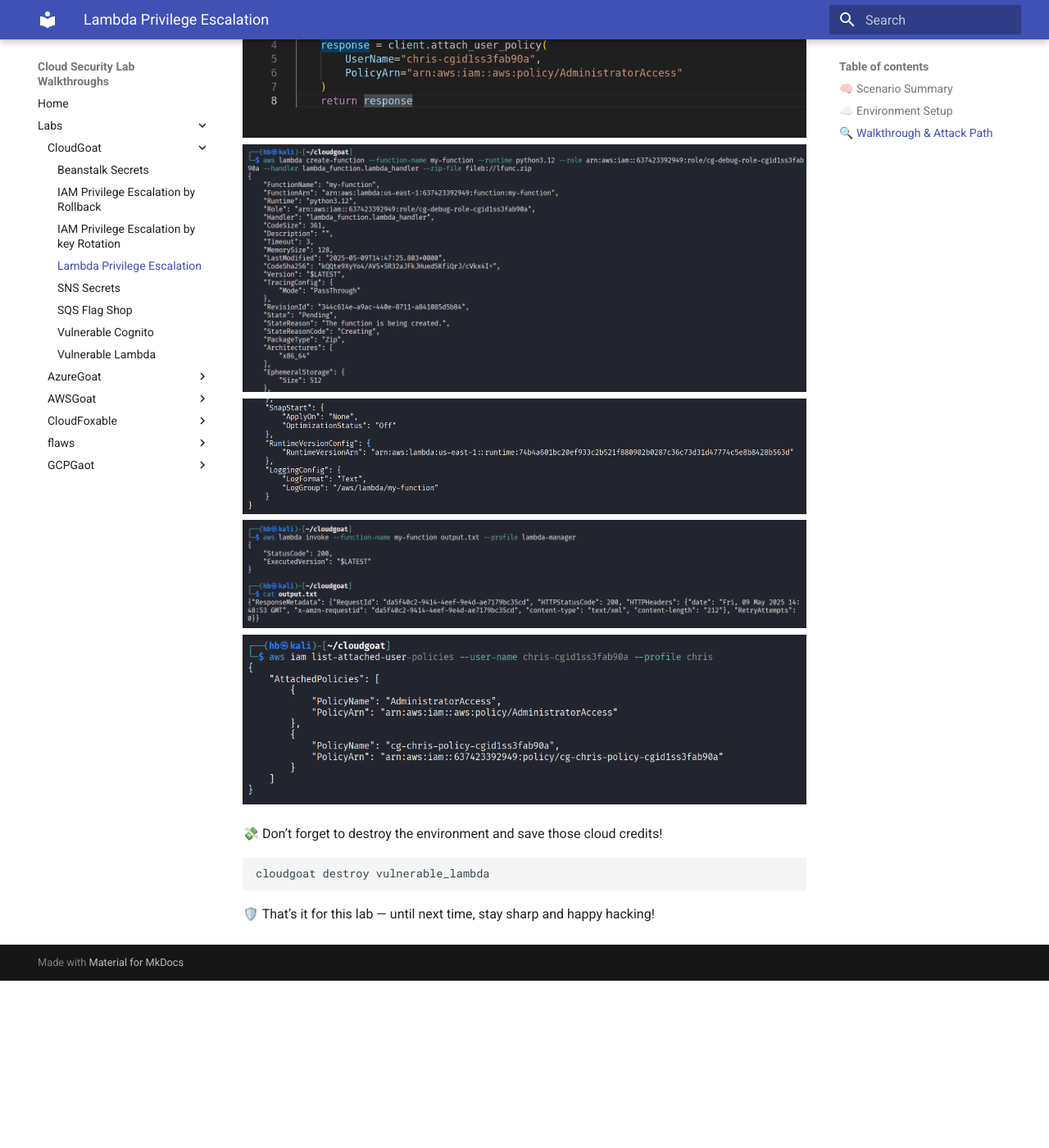
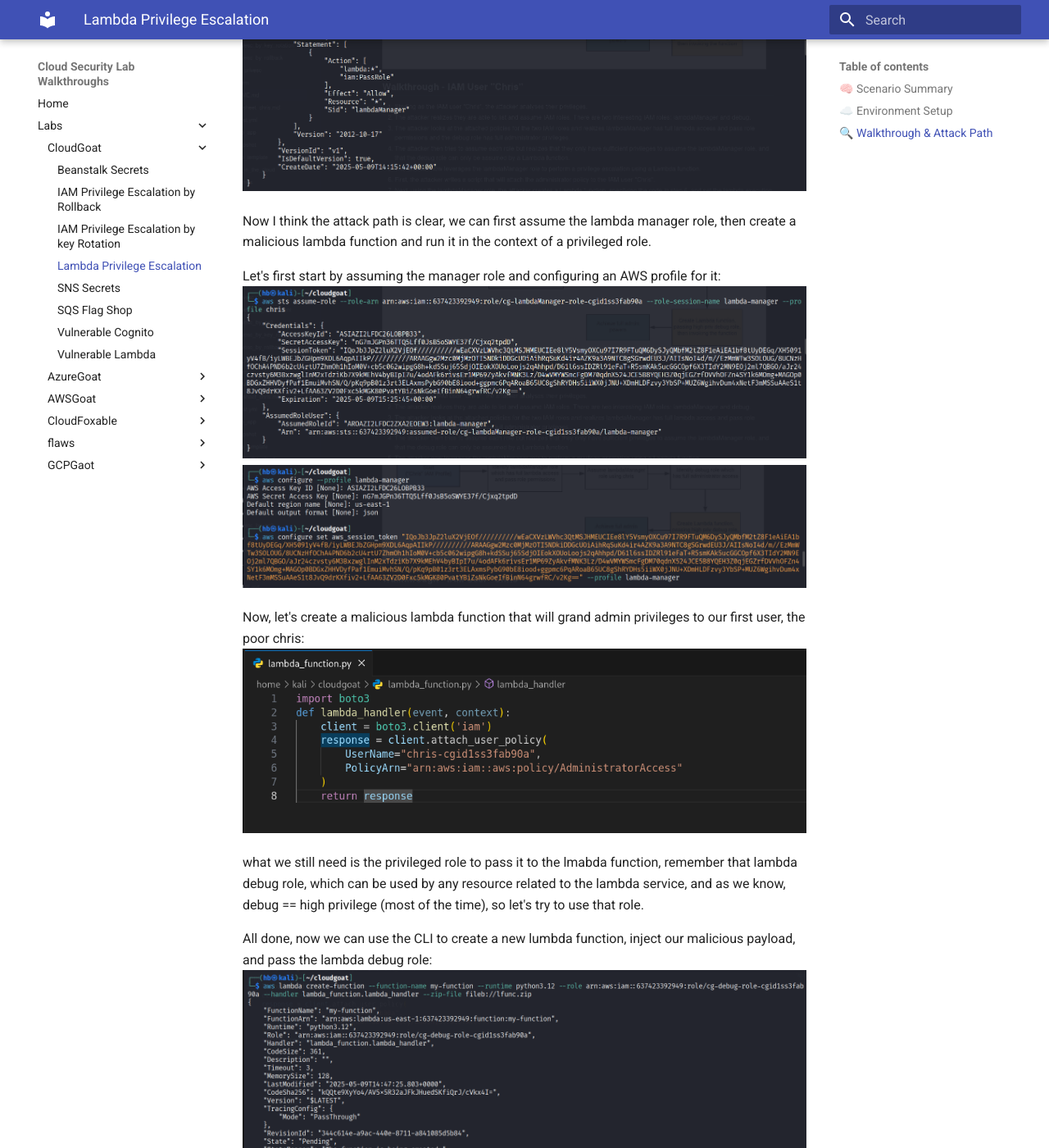
Before and after one commit to 0xhb/Labs-Documentation, an MkDocs documentation site: the page built from docs/labs/cloudgoat/lambda_privesc.md, in a window 1280 px wide and 1400 px high, scrolled down 3170 px. Shown: the whole window at 82% size. Built offline with MkDocs 1.6.1 and Material for MkDocs 9.7.7, drawn with Linux system fonts in a browser that asks for light colours; before the commit the page ends 4366 px from its top, so only the background shows below that; some of the changed text lies outside the part shown.

Commit message:
add lambda_privesc scenario details

````diff
--- a/docs/labs/cloudgoat/lambda_privesc.md
+++ b/docs/labs/cloudgoat/lambda_privesc.md
@@ -2,46 +2,82 @@
 
 ## 🧠 Scenario Summary
 
-An attacker gains initial access to an IAM user with limited permissions and enumerates the beanstalk service secrets to elevate privileges
+An attacker gains initial access to an IAM user with limited permissions and enumerates IAM permissions in his environment, then escalate privileges using IAM misconfigurations through the AWS Lambda Service
+
+Link: [Lambda PrivEsc - Cloudgoat](https://github.com/RhinoSecurityLabs/cloudgoat/blob/master/cloudgoat/scenarios/aws/lambda_privesc/README.md)
 
 ## ☁️ Environment Setup
 
 Deploy CloudGoat:
 
 ```bash
-cloudgoat create vulnerable_lambda
+cloudgoat create vulnerable_privesc
 ```
 
 Authenticate with the initial credentials
 
 ```bash
-aws configure --profile beanstalk
+aws configure --profile chris
 ```
+
+![Descriptive Title](../../screenshots/lambda_privesc/2025-05-09%2015_17_19-CloudKali%20-%20VMware%20Workstation.png)
 
 ## 🔍 Walkthrough & Attack Path
 
-![Descriptive Title](../../screenshots/lambda_privesc/2025-05-09%2015_17_19-CloudKali%20-%20VMware%20Workstation.png)
+As always, the first thing to do is identifying what we can do and what permissions we have, so let's list the managed policies attached to our principal:
+
 ![Descriptive Title](../../screenshots/lambda_privesc/2025-05-09%2015_54_01-CloudKali%20-%20VMware%20Workstation.png)
+
+Look's like we have a policy named cg-chris-policy, let's list this policy versions:
+
 ![Descriptive Title](../../screenshots/lambda_privesc/2025-05-09%2015_54_10-CloudKali%20-%20VMware%20Workstation.png)
+
+We only have one version, v1, which is the one attached to our principal, let's get the details about this policy specific version:
 ![Descriptive Title](../../screenshots/lambda_privesc/2025-05-09%2015_54_21-CloudKali%20-%20VMware%20Workstation.png)
+We have the permissions to list and get any IAM resource, and, more interestingly, the ability to assume a role.
+
+Let's find out which role we can assume by listing all roles in our environment and focus on the principal field on the output:
 ![Descriptive Title](../../screenshots/lambda_privesc/2025-05-09%2015_54_36-CloudKali%20-%20VMware%20Workstation.png)
+
+The first role is a lambda debug role, which may have high permissions, but can only bu assumed by the Lambda service:
 ![Descriptive Title](../../screenshots/lambda_privesc/2025-05-09%2015_54_56-CloudKali%20-%20VMware%20Workstation.png)
+
+The second role, which is the one we can assume, is a lambda manager:
 ![Descriptive Title](../../screenshots/lambda_privesc/2025-05-09%2015_55_10-CloudKali%20-%20VMware%20Workstation.png)
+Checking what permissions are attached to this role, we find that there a policy named "cg-lambdamanager" attached to the role:
 ![Descriptive Title](../../screenshots/lambda_privesc/2025-05-09%2015_55_34-CloudKali%20-%20VMware%20Workstation.png)
+
+Let's find out the versions and details of the policy:
 ![Descriptive Title](../../screenshots/lambda_privesc/2025-05-09%2015_55_43-CloudKali%20-%20VMware%20Workstation.png)
+We can see that there is only one version v1, which allows any operation on the lambda service, but also can perform PassRole, which allows us to pass a role to a lambda function in order it can execute using the permissoins of that role:
 ![Descriptive Title](../../screenshots/lambda_privesc/2025-05-09%2015_55_53-CloudKali%20-%20VMware%20Workstation.png)
+
+Now I think the attack path is clear, we can first assume the lambda manager role, then create a malicious lambda function and run it in the context of a privileged role.
+
+Let's first start by assuming the manager role and configuring an AWS profile for it:
 ![Descriptive Title](../../screenshots/lambda_privesc/2025-05-09%2015_56_05-CloudKali%20-%20VMware%20Workstation.png)
 ![Descriptive Title](../../screenshots/lambda_privesc/2025-05-09%2015_56_18-CloudKali%20-%20VMware%20Workstation.png)
+
+Now, let's create a malicious lambda function that will grand admin privileges to our first user, the poor chris:
 ![Descriptive Title](../../screenshots/lambda_privesc/2025-05-09%2015_56_50-CloudKali%20-%20VMware%20Workstation.png)
+
+what we still need is the privileged role to pass it to the lmabda function, remember that lambda debug role, which can be used by any resource related to the lambda service, and as we know, debug == high privilege (most of the time), so let's try to use that role.
+
+All done, now we can use the CLI to create a new lumbda function, inject our malicious payload, and pass the lambda debug role:
 ![Descriptive Title](../../screenshots/lambda_privesc/2025-05-09%2015_57_07-CloudKali%20-%20VMware%20Workstation.png)
 ![Descriptive Title](../../screenshots/lambda_privesc/2025-05-09%2015_57_26-CloudKali%20-%20VMware%20Workstation.png)
+
+The operation was successful, here is the output:
 ![Descriptive Title](../../screenshots/lambda_privesc/2025-05-09%2015_57_50-CloudKali%20-%20VMware%20Workstation.png)
+
+Finally, let's verify the permissions our poor chris has now:
 ![Descriptive Title](../../screenshots/lambda_privesc/2025-05-09%2015_58_00-CloudKali%20-%20VMware%20Workstation.png)
+PWND! we have AdministratorAccess to the cloud environment.
 
 💸 Don’t forget to destroy the environment and save those cloud credits!
 
 ```bash
-cloudgoat destroy vulnerable_lambda
+cloudgoat destroy lambda_privesc
 ```
 
 🛡️ That’s it for this lab — until next time, stay sharp and happy hacking!
````
Also changed, not shown: README.md (+1 -0 lines).
